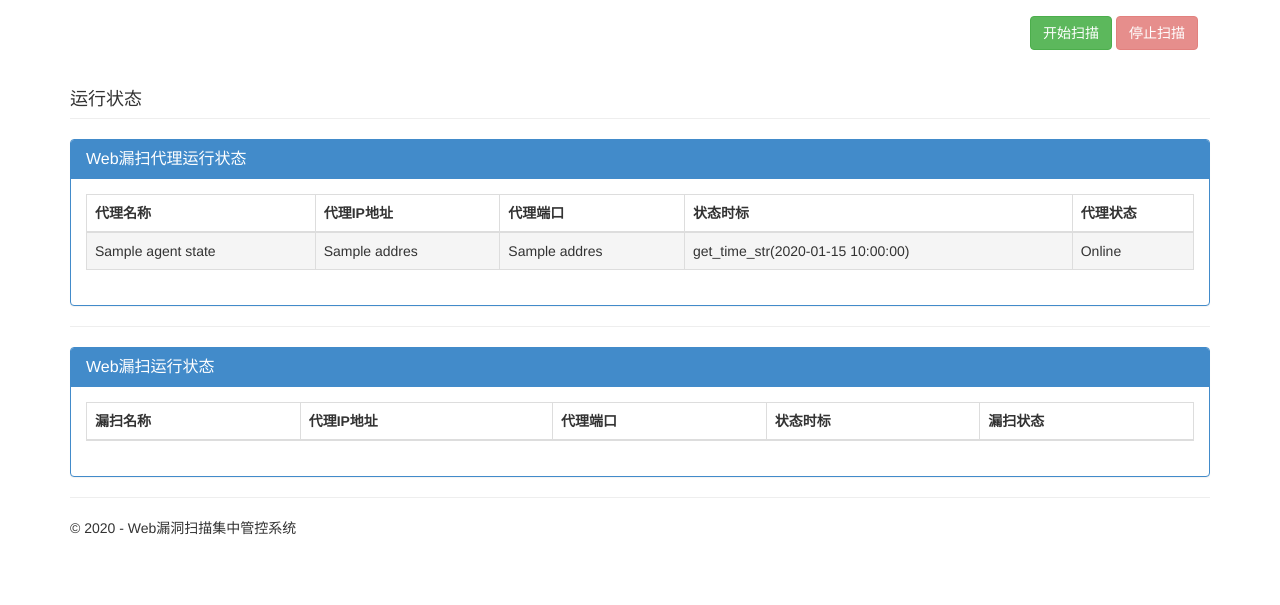
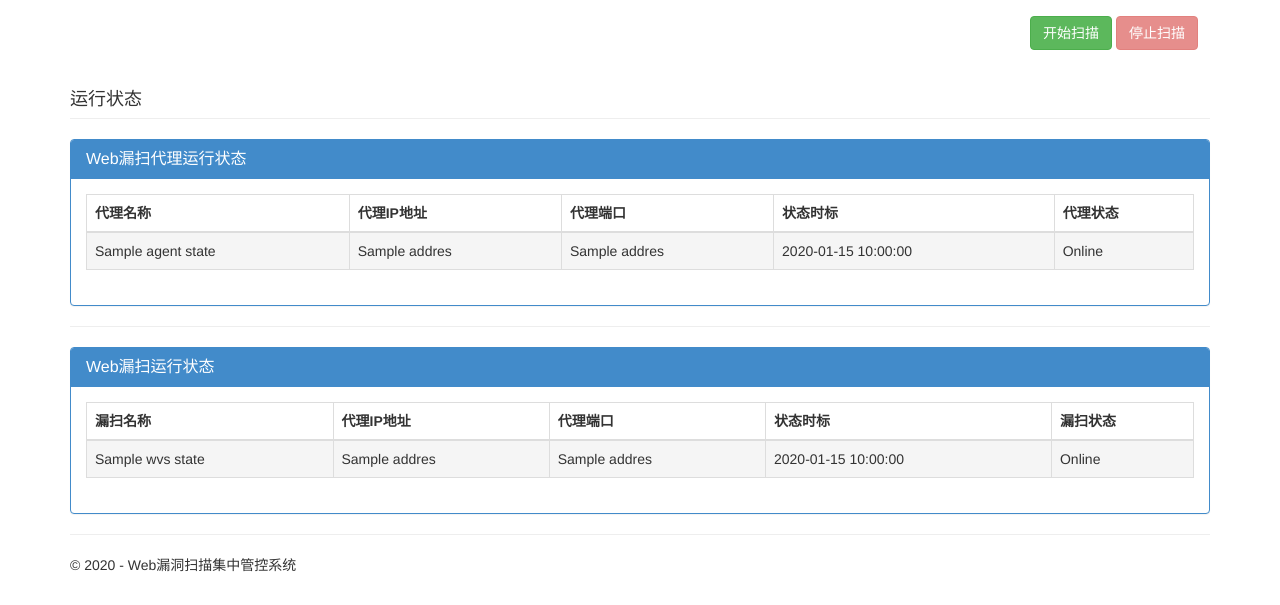
Before and after one commit to olderlong/WvsCCServer, a Flask app: template app/web_ui/templates/monitor.html in a window 1280 px wide. Shown: the part 249-854 px from the top of the page. Before the commit the page ends 784 px from the top, so only its background shows below. Run offline with Flask 2, Linux system fonts and the light colour scheme; the template is opened without the code that fills it: most values are stand-ins (such as "Sample title", 1, 10 or a date in 2020); lists and menus that the app fills with data are empty; parts of the project's set-up code (start-up, migrations or seed data) failed here and were passed over; some libraries are stand-ins or nearby versions.

Commit message:
添加扫描session 支持

```diff
--- a/app/web_ui/templates/monitor.html
+++ b/app/web_ui/templates/monitor.html
@@ -42,7 +42,7 @@
 
             var selector = "tr[id='"+tr_id+"']" + "> td:nth-child(4)"
             // $(selector).text( data["Timestamp"].toString())
-            $(selector).text( get_time_str(data["Timestamp"]))
+            $(selector).text( data["Timestamp"])
 
             var selector ="tr[id='"+tr_id+"']" + "> td:nth-child(5)"
             $(selector).text( data["State"].toString())
@@ -68,7 +68,7 @@
             " <td>"+data["Name"] +"</td>\n" +
             "  <td>"+ data["Address"][0] +"</td>\n" +
             " <td>"+ data["Address"][1] +"</td>\n" +
-            " <td>"+ get_time_str(data["Timestamp"]) +"</td>\n" +
+            " <td>"+ data["Timestamp"] +"</td>\n" +
             " <td>"+ data["State"] +"</td>\n" +
             " </tr>"
 
@@ -90,7 +90,7 @@
 
             var selector = "tr[id='"+tr_id+"']" + "> td:nth-child(4)"
             // $(selector).text( data["Timestamp"].toString())
-            $(selector).text( get_time_str(data["Timestamp"]))
+            $(selector).text( data["Timestamp"])
 
             var selector ="tr[id='"+tr_id+"']" + "> td:nth-child(5)"
             $(selector).text( data["State"].toString())
@@ -106,7 +106,7 @@
             " <td>"+data["Name"] +"</td>\n" +
             "  <td>"+ data["Address"][0] +"</td>\n" +
             " <td>"+ data["Address"][1] +"</td>\n" +
-            " <td>"+ get_time_str(data["Timestamp"]) +"</td>\n" +
+            " <td>"+data["Timestamp"] +"</td>\n" +
             " <td>"+ data["State"] +"</td>\n" +
             " </tr>"
 
@@ -257,29 +257,29 @@
                         </thead>
                         <tbody id="agent_state_table_body">
                         {% for agent_state in agent_state_list %}
-                            {% if agent_state.state == "Online" %}
-                                <tr class="active" id="Agent_{{ agent_state.name }}_{{ agent_state.address[0] }}">
-                                    <td>{{agent_state.name}}</td>
-                                    <td>{{agent_state.address[0]}}</td>
-                                    <td>{{agent_state.address[1]}}</td>
-                                    <td>get_time_str({{agent_state.timestamp}})</td>
-                                    <td>{{agent_state.state}}</td>
+                            {% if agent_state['State'] == "Online" %}
+                                 <tr class="active" id="Agent_{{ agent_state['Name']}}_{{ agent_state['Address'][0] }}">
+                                    <td>{{agent_state['Name']}}</td>
+                                    <td>{{agent_state['Address'][0]}}</td>
+                                    <td>{{agent_state['Address'][1]}}</td>
+                                    <td>{{agent_state['Timestamp']}}</td>
+                                    <td>{{agent_state['State']}}</td>
                                 </tr>
-                            {% elif agent_state.state == "Offline" %}
-                                <tr class="warning" id="Agent_{{ agent_state.name }}_{{ agent_state.address[0] }}">
-                                    <td>{{agent_state.name}}</td>
-                                    <td>{{agent_state.address[0]}}</td>
-                                    <td>{{agent_state.address[1]}}</td>
-                                    <td>get_time_str({{agent_state.timestamp}})</td>
-                                    <td>{{agent_state.state}}</td>
+                            {% elif agent_state['State'] == "Offline" %}
+                                <tr class="warning" id="Agent_{{ agent_state['Name']}}_{{ agent_state['Address'][0] }}">
+                                    <td>{{agent_state['Name']}}</td>
+                                    <td>{{agent_state['Address'][0]}}</td>
+                                    <td>{{agent_state['Address'][1]}}</td>
+                                    <td>{{agent_state['Timestamp']}}</td>
+                                    <td>{{agent_state['State']}}</td>
                                 </tr>
-                            {% elif agent_state.state == "Dead" %}
-                                <tr class="danger" id="Agent_{{ agent_state.name }}_{{ agent_state.address[0] }}">
-                                    <td>{{agent_state.name}}</td>
-                                    <td>{{agent_state.address[0]}}</td>
-                                    <td>{{agent_state.address[1]}}</td>
-                                    <td>get_time_str({{agent_state.timestamp}})</td>
-                                    <td>{{agent_state.state}}</td>
+                            {% elif agent_state['State'] == "Dead" %}
+                                <tr class="danger" id="Agent_{{ agent_state['Name']}}_{{ agent_state['Address'][0] }}">
+                                    <td>{{agent_state['Name']}}</td>
+                                    <td>{{agent_state['Address'][0]}}</td>
+                                    <td>{{agent_state['Address'][1]}}</td>
+                                    <td>{{agent_state['Timestamp']}}</td>
+                                    <td>{{agent_state['State']}}</td>
                                 </tr>
                             {% else %}
                             {% endif %}
@@ -320,6 +320,17 @@
                             </tr>
                         </thead>
                         <tbody id="wvs_state_table_body">
+                        {% for wvs_state in wvs_state_list %}
+                                <tr class="active" id="WVS_{{ wvs_state['Name']}}_{{ wvs_state['Address'][0] }}">
+                                    <td>{{wvs_state['Name']}}</td>
+                                    <td>{{wvs_state['Address'][0]}}</td>
+                                    <td>{{wvs_state['Address'][1]}}</td>
+                                    <!--<td>get_time_str({{ wvs_state['Timestamp'] }})</td>-->
+                                    <td >{{wvs_state['Timestamp']}}</td>
+                                    <td>{{wvs_state['State']}}</td>
+                                </tr>
+                        {% endfor %}
+
                         </tbody>
                     </table>
                 </div>
```
Also changed, not shown: app/web_ui/templates/Appscan.jpg (added), app/web_ui/templates/HP.jpg (added), app/web_ui/templates/绿盟.jpeg (added).
